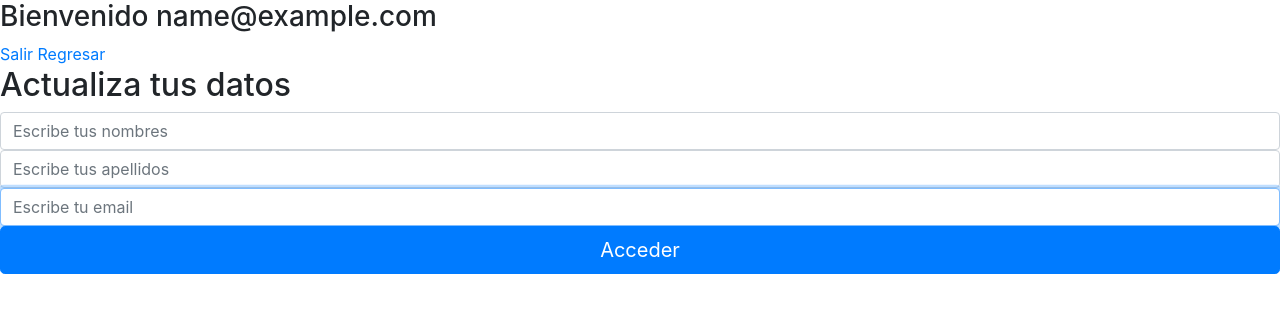
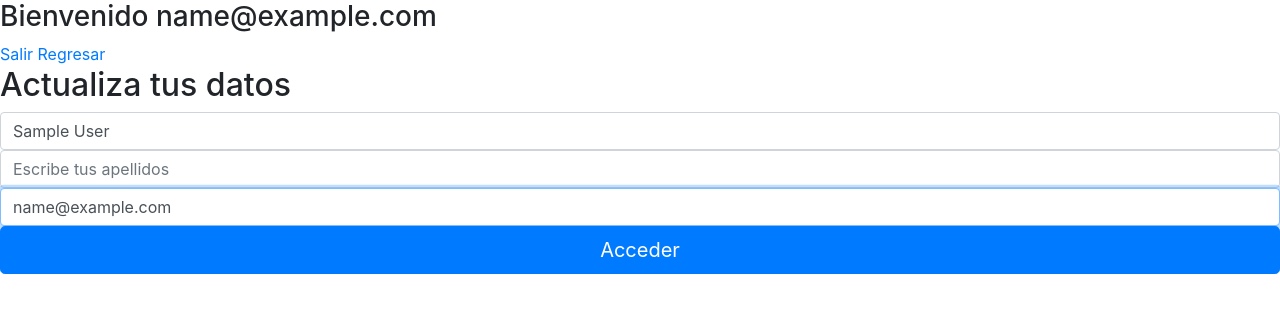
Before and after one commit to DevelopersGTTest/PHPEXP, a PHP site: page /includes/perfil.php in a window 1280 px wide. Shown: the part 56-369 px from the top of the page. Run offline with PHP 8.4, Linux system fonts and the light colour scheme; the visitor is signed in with stand-in values (Sample User, id 1); some libraries are stand-ins or nearby versions.

Commit message:
Adding View-Controller Cnn

```diff
--- a/SysActive/includes/perfil.php
+++ b/SysActive/includes/perfil.php
@@ -1,6 +1,6 @@
 <?php
     session_start();
-    if(isset($_SESSION))
+    require_once './funciones.php';
 ?>
 <!DOCTYPE html>
 <html lang="en">
@@ -20,22 +20,32 @@
 
     <?php  if(isset($_SESSION['email_most'])) :?>
         <div>
+        <?php  if(isset($_SESSION['id_usuario'])): ?>
             <h3>Bienvenido <?=$_SESSION['email_most'] ; ?></h3>
             <a href="./logout.php">Salir</a>
             <a href="../index.php">Regresar</a>
-
+               <!-- Post Inicio -->
+                <?php
+                    $datos_usuario = listar_datos_usuario($db, $_SESSION['id_usuario']);
+                    if(!empty($datos_usuario)):
+                    foreach($datos_usuario as $val):
+                ?>
+                <br>
                     <form class="form-signin" action="../controllers/controller_usuario.php" method="POST" >
                         <h2 class="form-signin-heading">Actualiza tus datos</h2>
                         <label for="" class="sr-only">Nombres</label>
-                <input type="text" id="inputNombres" class="form-control" name="nombres"  placeholder="Escribe tus nombres">
+                        <input type="text" id="inputNombres" class="form-control" name="nombres"  value="<?=$val['nombres']?>"  placeholder="Escribe tus nombres">
                         <label for="" class="sr-only">Apellidos</label>
-                <input type="text" id="inputEmail" class="form-control" name="apellidos"  placeholder="Escribe tus apellidos">
+                        <input type="text" id="inputEmail" class="form-control" name="apellidos" value="<?=$val['apellidos']?>"  placeholder="Escribe tus apellidos">
                         <label for="inputEmail" class="sr-only">Email</label>
-                <input type="email" id="inputEmail" class="form-control" name="email" placeholder="Escribe tu email" required="" autofocus="">
+                        <input type="email" id="inputEmail" class="form-control" name="email" value="<?=$val['email']?>" placeholder="Escribe tu email" required="" autofocus="">
                         <button class="btn btn-lg btn-primary btn-block" name="submit" type="submit">Acceder</button>
                     </form>
-
-
+                <?php
+                    endforeach;
+                    endif;
+                ?>
+            <?php endif; ?>
         </div>
     <?php endif; ?>
 
```
Lines whose indentation alone changed are shown as unchanged.
